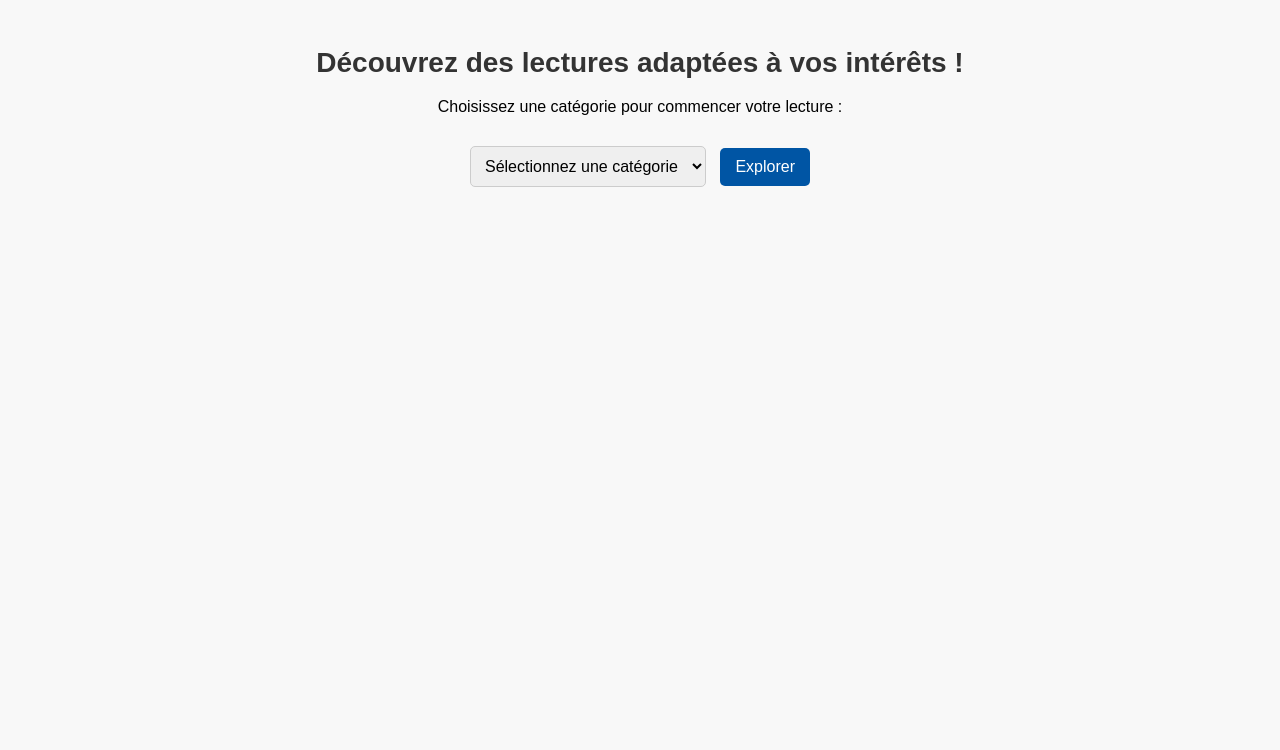
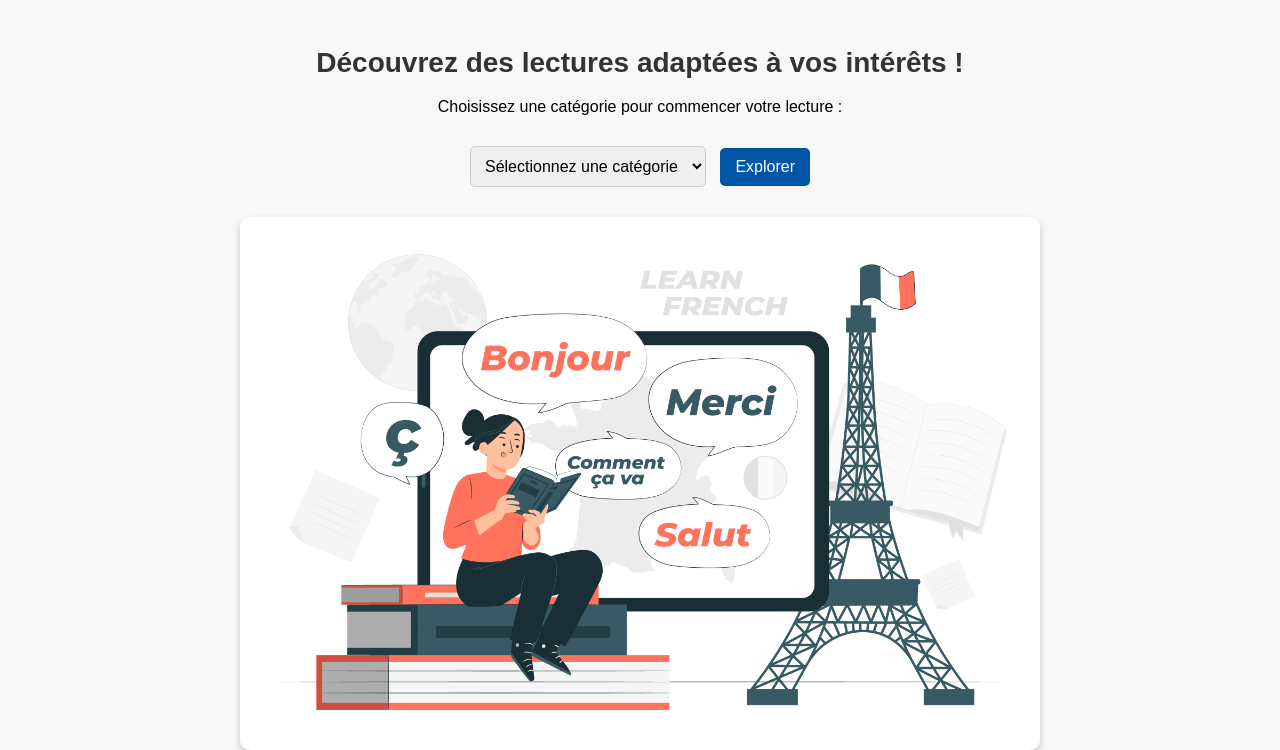
Before and after one commit to NCKHSV2425-08/comprehensionecrite, a plain HTML site: page index.html in a window 1280 px wide. Shown: the part 59-809 px from the top of the page. Drawn offline with Linux system fonts and the light colour scheme.

Commit message:
update index file, add pics

```diff
--- a/index.html
+++ b/index.html
@@ -52,6 +52,20 @@
             border-radius: 5px;
             margin-left: 10px;
         }
+
+        /* CSS cho ảnh nền */
+        .background-container {
+            margin-top: 30px;
+            display: flex;
+            justify-content: center;
+        }
+
+        .background-container img {
+            width: 80%;
+            max-width: 800px;
+            border-radius: 10px;
+            box-shadow: 0px 4px 8px rgba(0, 0, 0, 0.2);
+        }
     </style>
 </head>
 
@@ -78,6 +92,11 @@
             </select>
             <button onclick="goToCategory()">Explorer</button>
         </div>
+
+        <!-- Ảnh nền phía dưới bộ lọc -->
+        <div class="background-container">
+            <img src="assets/images/readingpic.jpg" alt="Image d'illustration">
+        </div>
     </div>
 
     <script>
```
Also changed, not shown: assets/images/background.jpg (added), assets/images/readingpic.jpg (added).
